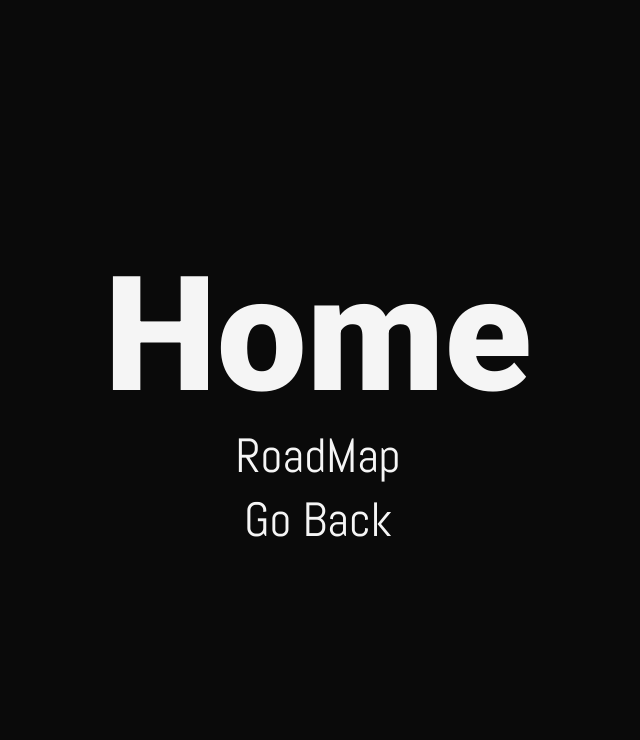
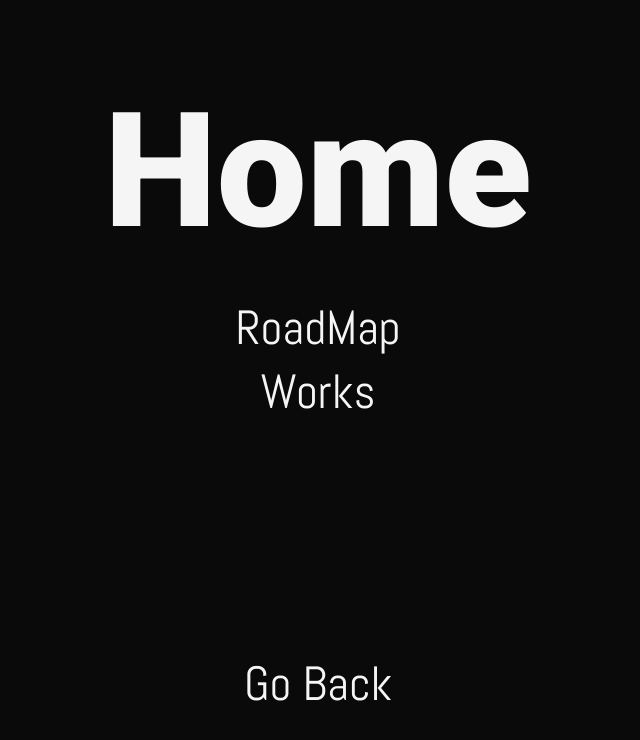
Before and after one commit to blackbeaver37/fireworks, a Next.js app: page /home in a window 1280 px wide. Shown: the top 740 px of the page, without its empty margins (322-962 px from the left). Built offline with nearby package versions, Linux system fonts and the light colour scheme.

Commit message:
works 페이지 추가

```diff
--- a/pages/home.js
+++ b/pages/home.js
@@ -1,6 +1,6 @@
 import Head from "next/head";
 import Link from "next/link";
-import { container, header, anchor } from "styles/Home.module.scss";
+import { container, header, menus, anchor } from "styles/Home.module.scss";
 import { root } from "styles/Global.module.scss";
 import urls from "urls";
 
@@ -17,9 +17,14 @@ const Home = () => {
             </Head>
             <div className={container}>
                 <header className={header}>Home</header>
-                <Link className={anchor} href={urls.roadmap}>
-                    <span className={anchor}>RoadMap</span>
-                </Link>
+                <div className={menus}>
+                    <Link className={anchor} href={urls.roadmap}>
+                        <span className={anchor}>RoadMap</span>
+                    </Link>
+                    <Link className={anchor} href={urls.works}>
+                        <span className={anchor}>Works</span>
+                    </Link>
+                </div>
                 <Link className={anchor} href={urls.root}>
                     <span className={anchor}>Go Back</span>
                 </Link>
--- a/styles/Home.module.scss
+++ b/styles/Home.module.scss
@@ -11,6 +11,15 @@
 .header {
     font-weight: 900;
     font-size: 10rem;
+}
+
+.menus {
+    display: flex;
+    flex-direction: column;
+    justify-content: flex-start;
+    align-items: center;
+    height: 40%;
+    margin: 36px 0;
 }
 
 .anchor {
--- /dev/null
+++ b/styles/Works.module.scss
@@ -0,0 +1,98 @@
+.container {
+    height: 100%;
+    width: 100%;
+    display: flex;
+    flex-direction: column;
+    justify-content: center;
+    align-items: center;
+    user-select: none;
+}
+
+.header {
+    font-weight: 900;
+    font-size: 10rem;
+    animation: fadeIn__roadmap-header 1s;
+}
+
+@keyframes fadeIn__roadmap-header {
+    0% {
+        opacity: 0;
+        transform: translateY(20rem);
+    }
+    33% {
+        opacity: 1;
+        transform: translateY(20rem);
+    }
+    66% {
+        opacity: 1;
+    }
+    100% {
+        opacity: 1;
+    }
+}
+
+.content {
+    margin: 2rem 30vw;
+    height: 65vh;
+    width: 70vw;
+    position: relative;
+    animation: fadeIn__roadmap-content 2s forwards;
+}
+
+@keyframes fadeIn__roadmap-content {
+    0% {
+        opacity: 0;
+        transform: scale(0);
+    }
+    33% {
+        opacity: 0;
+        transform: scale(0);
+    }
+    66% {
+        opacity: 1;
+    }
+    100% {
+        opacity: 1;
+    }
+}
+
+.anchor {
+    position: relative;
+    font-family: "Abel", sans-serif;
+    font-weight: 400;
+    font-size: 3rem;
+    animation: fadeIn__roadmap-link 1s;
+    &::before {
+        content: "";
+        position: absolute;
+        width: 100%;
+        height: 4px;
+        bottom: -0.25rem;
+        left: 0;
+        background-color: var(--main-title-color);
+        visibility: hidden;
+        transform: scaleX(0);
+        transition: all 0.3s ease-in-out 0s;
+    }
+    &:hover::before {
+        visibility: visible;
+        transform: scaleX(1);
+    }
+}
+
+@keyframes fadeIn__roadmap-link {
+    0% {
+        opacity: 0;
+        transform: translateY(-20rem);
+    }
+    33% {
+        opacity: 1;
+        transform: translateY(-20rem);
+    }
+    66% {
+        opacity: 1;
+    }
+    100% {
+        opacity: 1;
+    }
+}
--- a/urls.js
+++ b/urls.js
@@ -2,6 +2,7 @@ const urls = {
     root: "/fireworks",
     home: "/home",
     roadmap: "/roadmap",
+    works: "/works",
 };
 
 export default urls;
```
Also changed, not shown: pages/works.js (added, +29 -0 lines).
